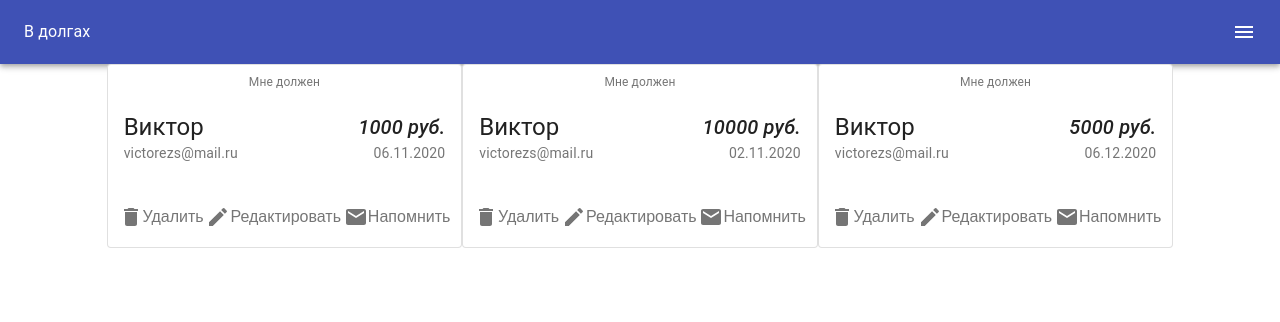
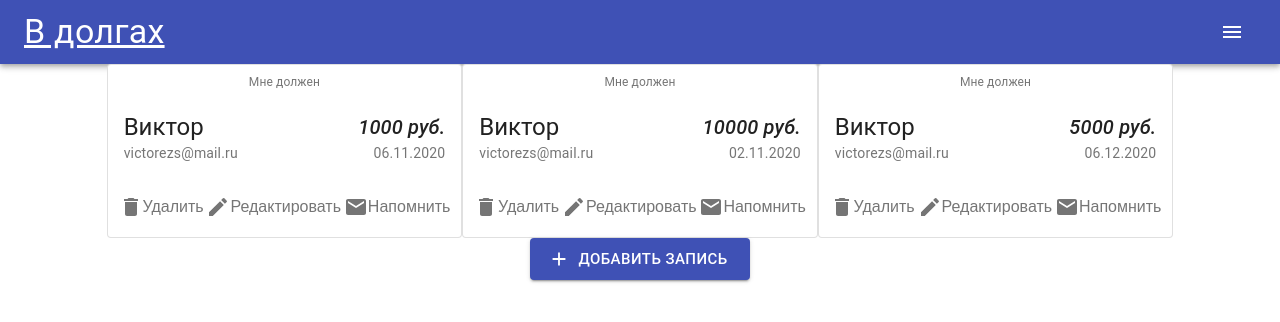
Before and after one commit to aiekseu/vDolgah_webApp, a React (Create React App) app: page / in a window 1280 px wide. Shown: the top 322 px of the page. Built offline with nearby package versions, Linux system fonts and the light colour scheme.

Commit message:
add button

```diff
--- a/src/components/Debt.jsx
+++ b/src/components/Debt.jsx
@@ -1,6 +1,7 @@
 import React from 'react';
 import { makeStyles } from '@material-ui/core/styles';
 import { Card, Grid, CardActions, CardContent, Button, Typography, IconButton } from '@material-ui/core';
+
 import DeleteIcon from '@material-ui/icons/Delete';
 import EditIcon from '@material-ui/icons/Edit';
 import MailIcon from '@material-ui/icons/Mail';
@@ -8,11 +9,6 @@ import MailIcon from '@material-ui/icons/Mail';
 const useStyles = makeStyles({
     root: {
         display: 'flex',
-    },
-    bullet: {
-        display: 'inline-block',
-        margin: '0 2px',
-        transform: 'scale(0.8)',
     },
     title: {
         fontSize: 12,
@@ -36,7 +32,7 @@ const useStyles = makeStyles({
     button: {
         fontSize: '16px',
         paddingBottom: '10px',
-        paddingTop: '10px',
+        paddingTop: '0px',
         paddingLeft: '0px',
         paddingRight: '0px'
     }
--- a/src/components/Header.jsx
+++ b/src/components/Header.jsx
@@ -1,11 +1,13 @@
 import React from "react";
-import { AppBar, Toolbar, Typography } from "@material-ui/core";
+import { AppBar, Toolbar, Typography, IconButton } from "@material-ui/core";
 import { makeStyles } from "@material-ui/styles";
 import MenuIcon from '@material-ui/icons/Menu';
 
 const useStyles = makeStyles(() => ({
     typographyStyles: {
-        flex: 1
+        flex: 1,
+        fontStyle: 'bold',
+        textDecoration: 'underline'
     }
 }));
 
@@ -15,10 +17,12 @@ const Header = () => {
     return (
         <AppBar position="static">
             <Toolbar>
-                <Typography className={classes.typographyStyles}>
+                <Typography className={classes.typographyStyles} variant='h4'>
                     В долгах
                 </Typography>
-                <MenuIcon />
+                <IconButton>
+                    <MenuIcon style={{color: 'white'}}/>
+                </IconButton>
             </Toolbar>
         </AppBar>
     );
--- a/src/panels/MainPage.jsx
+++ b/src/panels/MainPage.jsx
@@ -1,21 +1,48 @@
 import React from 'react';
-import { Button, Grid } from '@material-ui/core';
+import { Button, Grid, Dialog, DialogTitle, DialogContent, DialogContentText, DialogActions, TextField } from '@material-ui/core';
+import { makeStyles } from '@material-ui/core/styles';
 import { useHistory } from "react-router-dom";
+
+import AddIcon from '@material-ui/icons/Add';
 
 import Header from '../components/Header';
 import Debt from '../components/Debt'
 
-const MainPage = ({userLoggedIn}) => {
+
+const useStyles = makeStyles({
+    root: {
+    },
+    button: {
+        textAlign: 'center',
+        verticalAlign: 'bottom'
+    },
+});
+
+
+const MainPage = ({ userLoggedIn }) => {
     const history = useHistory();
+    const classes = useStyles();
+    const [open, setOpen] = React.useState(false);
+
 
     // УБРАТЬ!!
     /* !userLoggedIn && history.push("/login") */
 
+    const handleClickOpen = () => {
+        setOpen(true);
+    };
+
+    const handleClose = () => {
+        setOpen(false);
+    };
+
     return (
+        <div>
             <Grid container direction="column">
                 <Grid item >
-                <Header/>
+                    <Header />
                 </Grid>
+
                 <Grid item container>
                     <Grid item xs={false} sm={1} />
                     <Grid item container xs={12} sm={10}>
@@ -25,7 +52,46 @@ const MainPage = ({userLoggedIn}) => {
                     </Grid>
                     <Grid item xs={false} sm={1} />
                 </Grid>
+
+                <Grid item className={classes.button}>
+                    <Button
+                        variant="contained"
+                        color="primary"
+                        size="large"
+                        startIcon={<AddIcon />}
+                        onClick={handleClickOpen}
+                    >
+                        Добавить запись
+                    </Button>
                 </Grid>
+            </Grid>
+
+            <Dialog open={open} onClose={handleClose} aria-labelledby="form-dialog-title">
+                <DialogTitle id="form-dialog-title">Добавить запись</DialogTitle>
+                <DialogContent>
+                    <DialogContentText>
+                        To subscribe to this website, please enter your email address here. We will send updates
+                        occasionally.
+                    </DialogContentText>
+                    <TextField
+                        autoFocus
+                        margin="dense"
+                        id="name"
+                        label="Email Address"
+                        type="email"
+                        fullWidth
+                    />
+                </DialogContent>
+                <DialogActions>
+                    <Button onClick={handleClose} color="primary">
+                        Cancel
+                    </Button>
+                    <Button onClick={handleClose} color="primary">
+                        Subscribe
+                    </Button>
+                </DialogActions>
+            </Dialog>
+        </div>
     )
 
 }
```
Also changed, not shown: src/index.js (+2 -6 lines). Lines whose indentation alone changed are shown as unchanged.
